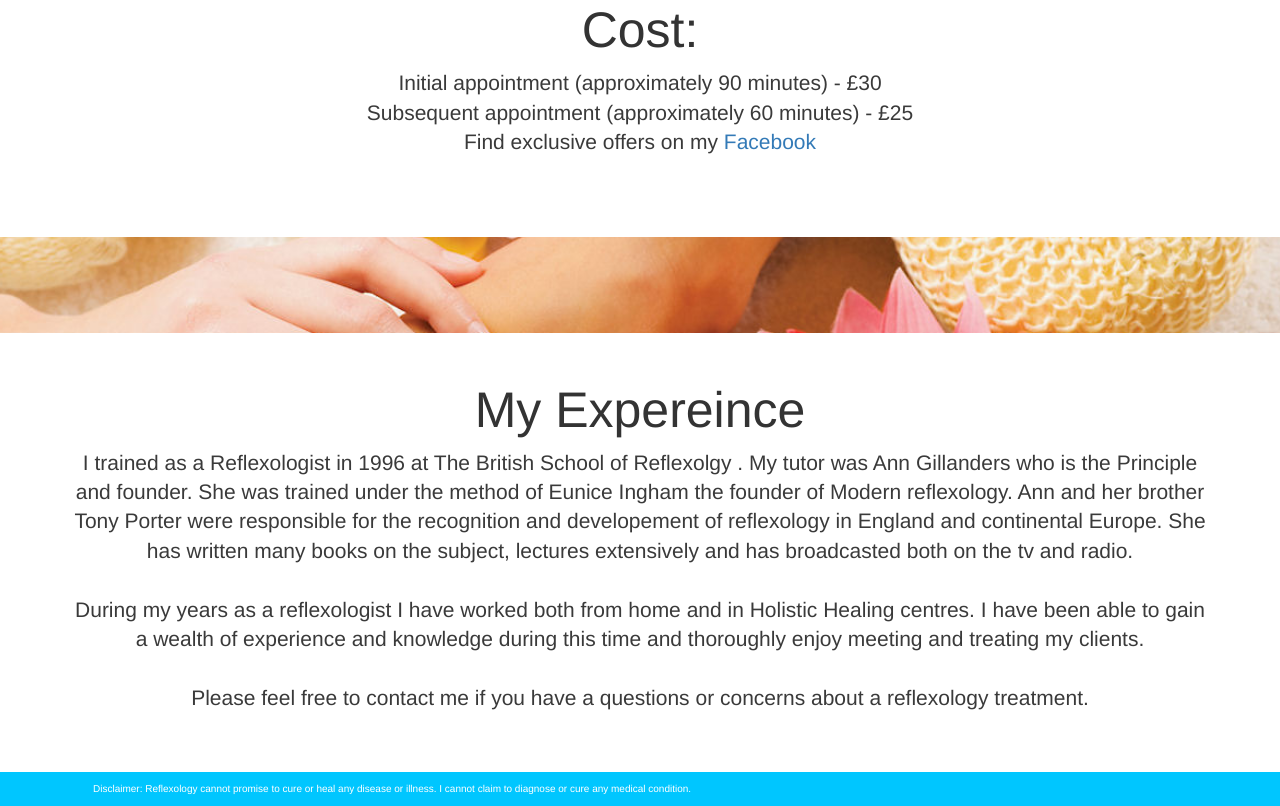
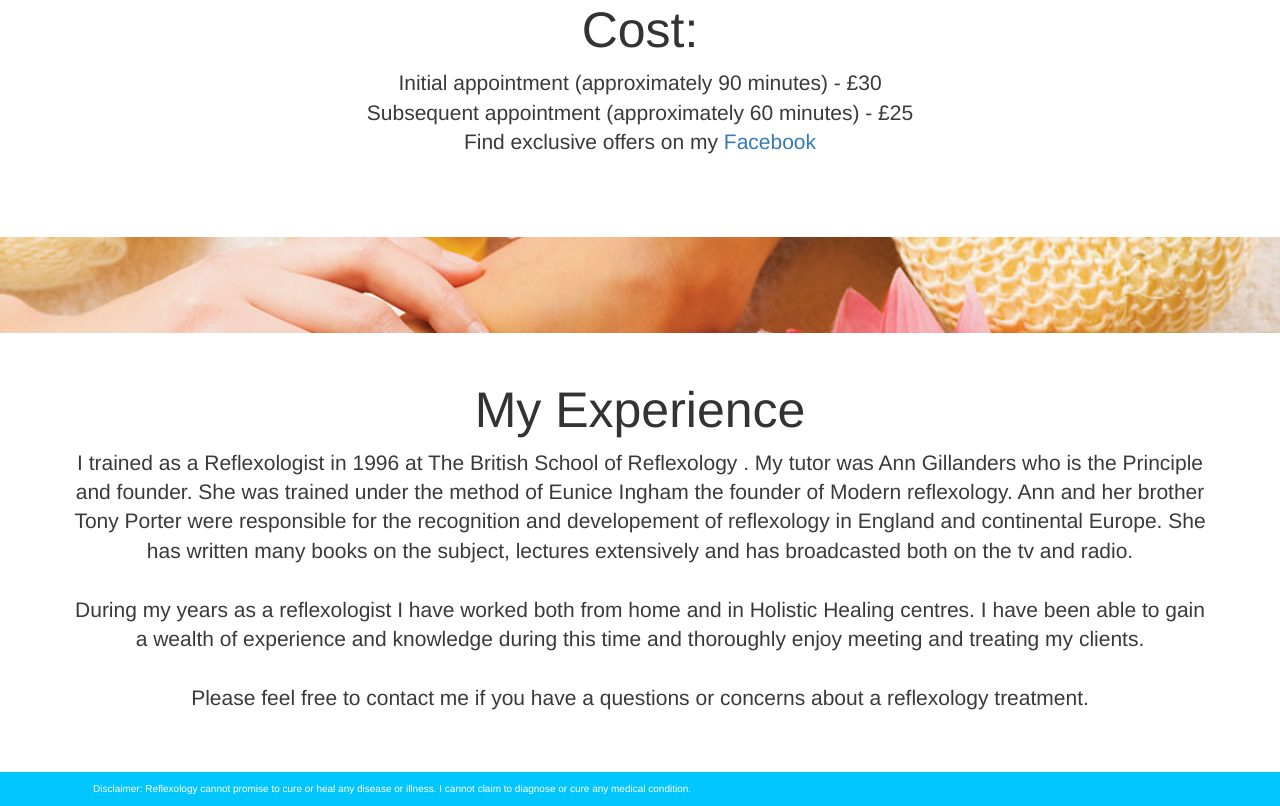
Before and after one commit to sarahshawreflex/sarahshawreflex.github.io, a plain HTML site: page news-form.html in a window 1280 px wide. Shown: the part 1375-2181 px from the top of the page. Drawn offline with nearby package versions, Linux system fonts and the light colour scheme; a script that the page names is missing.

Commit message:
Update news-form.html

```diff
--- a/news-form.html
+++ b/news-form.html
@@ -100,9 +100,9 @@
       </div>
 
       <div class="container">
-        <h1 class="center-text">My Expereince</h1>
+        <h1 class="center-text">My Experience</h1>
         <p class="lead center-text text-light">
-          I trained as a Reflexologist in 1996 at The British School of Reflexolgy .  My tutor was Ann Gillanders who is the Principle and founder.  She was trained under the method of Eunice Ingham the founder of Modern reflexology. Ann and her brother Tony Porter were responsible for the recognition and developement of reflexology in England and continental Europe.  She has written many books on the subject, lectures extensively and has broadcasted both on the tv and radio.
+          I trained as a Reflexologist in 1996 at The British School of Reflexology .  My tutor was Ann Gillanders who is the Principle and founder.  She was trained under the method of Eunice Ingham the founder of Modern reflexology. Ann and her brother Tony Porter were responsible for the recognition and developement of reflexology in England and continental Europe.  She has written many books on the subject, lectures extensively and has broadcasted both on the tv and radio.
         <br>
         <br>
         During my years as a reflexologist I have worked both from home and in Holistic Healing centres.  I have been able to gain a wealth of experience and knowledge during this time and thoroughly enjoy meeting and treating my clients.
```
